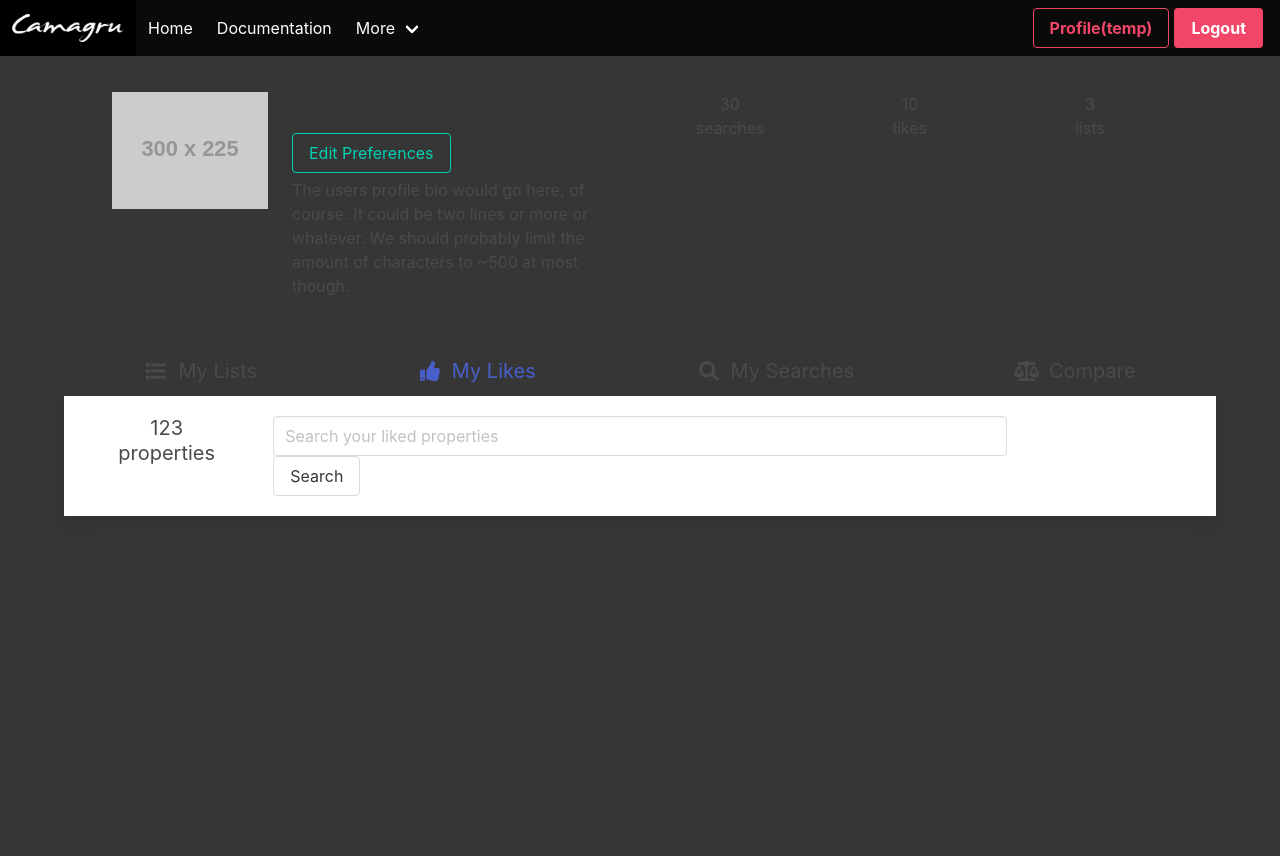
After one commit to MattGerber/Camagru, a PHP site: page /camagru/userProfile.php in a window 1280 px wide. The commit adds this page. Run offline with PHP 8.4, Linux system fonts and the light colour scheme; grey boxes labelled with a size stand in for pictures from a placeholder-image service; a stand-in replaces the project's code that opens the database connection; some libraries are stand-ins or nearby versions.

Commit message:
just committing

```diff
--- a/functions/uploadImage.func.php
+++ b/functions/uploadImage.func.php
@@ -16,7 +16,6 @@
 			$select->execute();
 			$data = $select->fetch();
 
-			print_r($_FILES);
 			$insert = $con->prepare("INSERT INTO `image`(userid, source, `type`) VALUES (:userid,:source,:imagetype)");
 			$insert->bindParam(":userid", $data['id']);
 			$insert->bindParam(":source", $source);
--- a/header2.php
+++ b/header2.php
@@ -14,7 +14,7 @@
   </head>
   <nav class="navbar is-black" role="navigation" aria-label="main navigation">
   <div class="navbar-brand">
-    <a class="navbar-item" href="index.php">
+    <a class="navbar-item" href="gallery.php">
       <img src="styles/james-fajardo.png" width="112" height="28">
 
     </a>
@@ -28,7 +28,7 @@
 
   <div id="navbarBasicExample" class="navbar-menu">
     <div class="navbar-start">
-      <a class="navbar-item" href="index.php">
+      <a class="navbar-item" href="gallery.php">
         Home
       </a>
 
@@ -70,9 +70,9 @@
           </a>
         </div>
 			</form>
-        <!-- <a class="button is-danger is-outlined" href="signup.php" style="margin-right: 5px"> -->
-          <!-- <strong>Sign Up</strong> -->
-        <!-- </a> -->
+        <a class="button is-danger is-outlined" href="userProfile.php" style="margin-right: 5px">
+          <strong>Profile(temp)</strong>
+        </a>
         <form action="index.php" method="post">
           <button class="button is-danger" type="submit" name="logout-submit" style="margin-right: 5px">
             <strong>Logout</strong>
--- /dev/null
+++ b/userProfile.php
@@ -0,0 +1,179 @@
+<?php
+    require "header2.php";
+
+    session_start();
+?>
+<main class="hero is-fullheight has-background-dark">
+<div class='columns'>
+  <div class='container profile'>
+    <div class='modal' id='edit-preferences-modal'>
+      <div class='modal-background'></div>
+      <div class='modal-card'>
+        <header class='modal-card-head'>
+          <p class='modal-card-title'>Edit Login details</p>
+          <button class='delete'></button>
+        </header>
+        <section class='modal-card-body'>
+          <label class='label'>Name</label>
+          <p class='control'>
+            <input class='input' placeholder='Text input' type='text'>
+          </p>
+          <label class='label'>Username</label>
+          <p class='control has-icon has-icon-right'>
+            <input class='input' placeholder='Text input' type='text' value='pmillerk'>
+          </p>
+          <label class='label'>Email</label>
+          <p class='control has-icon has-icon-right'>
+            <input class='input' placeholder='Email input' type='text' value='hello@'>
+            <i class='fa fa-warning'></i>
+            <span class='help is-danger'>This email is invalid</span>
+          </p>
+          <div class='control'>
+            <div class='control-label is-pulled-left'>
+              <label class='label'>Date of Birth</label>
+            </div>
+            <span>
+              <span class='select'>
+                <select>
+                  <option>Month</option>
+                  <option>With options</option>
+                </select>
+              </span>
+              <span class='select'>
+                <select>
+                  <option>Day</option>
+                  <option>With options</option>
+                </select>
+              </span>
+              <span class='select'>
+                <select>
+                  <option>Year</option>
+                  <option>With options</option>
+                </select>
+              </span>
+            </span>
+          </div>
+          <label class='label'>Description</label>
+          <p class='control'>
+            <textarea class='textarea' placeholder='Describe Yourself!'></textarea>
+          </p>
+          <div class='content'>
+            <h1>Optional Information</h1>
+          </div>
+          <label class='label'>Phone Number</label>
+          <p class='control has-icon has-icon-right'>
+            <input class='input' placeholder='Text input' type='text' value='+1 *** *** 0535'>
+          </p>
+          <label class='label'>Work</label>
+          <p class='control has-icon has-icon-right'>
+            <input class='input' placeholder='Text input' type='text' value='Greater Washington Publishing'>
+          </p>
+          <label class='label'>School</label>
+          <p class='control has-icon has-icon-right'>
+            <input class='input' placeholder='Text input' type='text' value='George Mason University'>
+          </p>
+        </section>
+        <footer class='modal-card-foot'>
+          <a class='button is-primary modal-save'>Save changes</a>
+          <a class='button modal-cancel'>Cancel</a>
+        </footer>
+      </div>
+    </div>
+    <div class='section profile-heading'>
+      <div class='columns is-mobile is-multiline'>
+        <div class='column is-2'>
+          <span class='header-icon user-profile-image'>
+            <img alt='' src='http://placehold.it/300x225'>
+          </span>
+        </div>
+        <div class='column is-4-tablet is-10-mobile name'>
+          <p>
+            <span class='title is-bold'>Paul Miller</span>
+            <br>
+            <a class='button is-primary is-outlined' href='#' id='edit-preferences' style='margin: 5px 0'>
+              Edit Preferences
+            </a>
+            <br>
+          </p>
+          <p class='tagline'>
+            The users profile bio would go here, of course. It could be two lines or more or whatever. We should probably limit the amount of characters to ~500 at most though.
+          </p>
+        </div>
+        <div class='column is-2-tablet is-4-mobile has-text-centered'>
+          <p class='stat-val'>30</p>
+          <p class='stat-key'>searches</p>
+        </div>
+        <div class='column is-2-tablet is-4-mobile has-text-centered'>
+          <p class='stat-val'>10</p>
+          <p class='stat-key'>likes</p>
+        </div>
+        <div class='column is-2-tablet is-4-mobile has-text-centered'>
+          <p class='stat-val'>3</p>
+          <p class='stat-key'>lists</p>
+        </div>
+      </div>
+    </div>
+    <div class='profile-options is-fullwidth'>
+      <div class='tabs is-fullwidth is-medium'>
+        <ul>
+          <li class='link'>
+            <a>
+              <span class='icon'>
+                <i class='fa fa-list'></i>
+              </span>
+              <span>My Lists</span>
+            </a>
+          </li>
+          <li class='link is-active'>
+            <a>
+              <span class='icon'>
+                <i class='fa fa-thumbs-up'></i>
+              </span>
+              <span>My Likes</span>
+            </a>
+          </li>
+          <li class='link'>
+            <a>
+              <span class='icon'>
+                <i class='fa fa-search'></i>
+              </span>
+              <span>My Searches</span>
+            </a>
+          </li>
+          <li class='link'>
+            <a>
+              <span class='icon'>
+                <i class='fa fa-balance-scale'></i>
+              </span>
+              <span>Compare</span>
+            </a>
+          </li>
+        </ul>
+      </div>
+    </div>
+    <div class='box' style='border-radius: 0px;'>
+      <!-- Main container -->
+      <div class='columns'>
+        <div class='column is-2-tablet user-property-count has-text-centered'>
+          <p class='subtitle is-5'>
+            <strong></strong>
+            123
+            <br>
+            properties
+          </p>
+        </div>
+        <div class='column is-8'>
+          <p class='control has-addons'>
+            <input class='input' placeholder='Search your liked properties' style='width: 100% !important' type='text'>
+            <button class='button'>
+              Search
+            </button>
+          </p>
+        </div>
+      </div>
+    </div>
+      </div>
+    </div>
+  </div>
+</div>
+</main>
```
